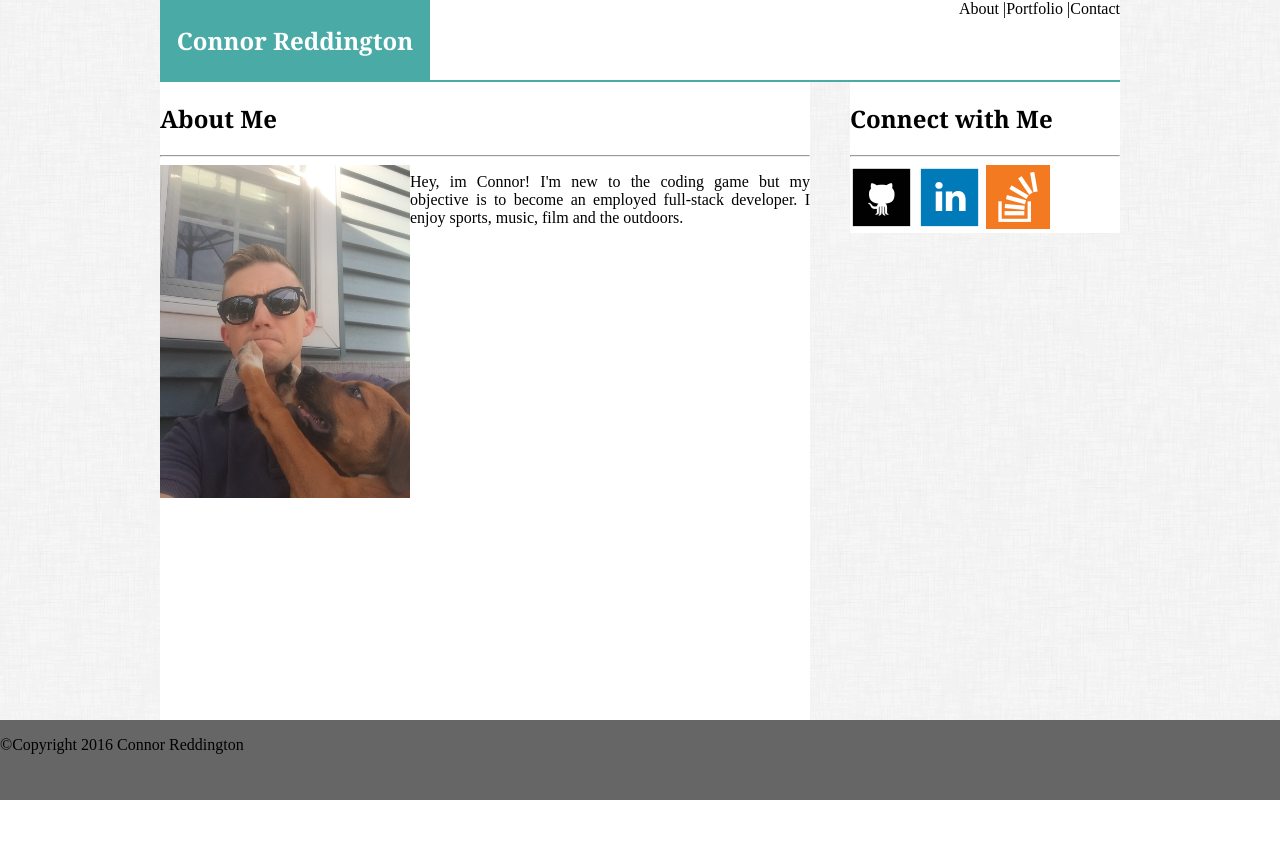
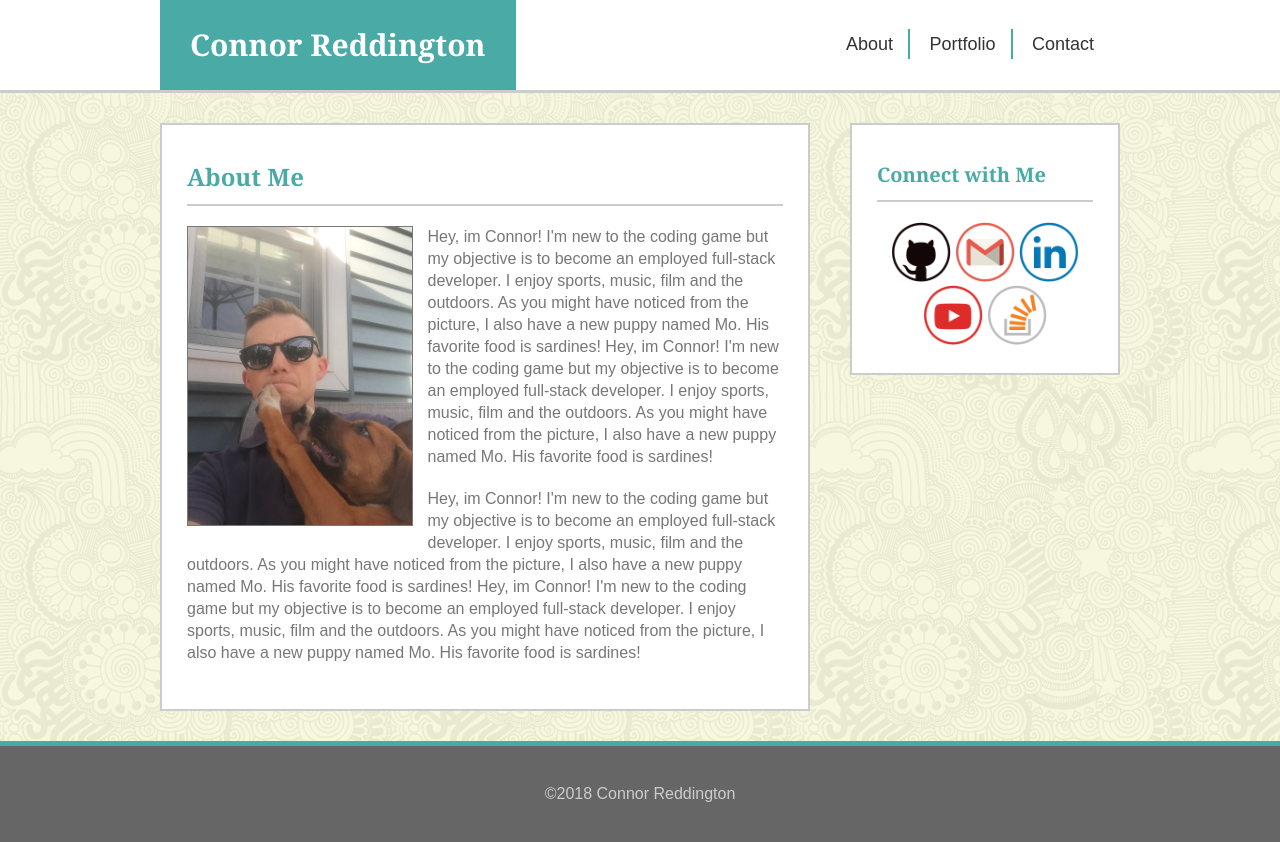
Before and after one commit to cred61489/Basic-Portfolio, a plain HTML site: page index.html in a window 1280 px wide. Before the commit the page ends 800 px from the top, so only its background shows below. Drawn offline with Linux system fonts and the light colour scheme.

Commit message:
html progress

```diff
--- a/assets/css/style.css
+++ b/assets/css/style.css
@@ -1,76 +1,128 @@
-header{
-  background-color:#ffffff;
-  height: 80px;
-  width: 100%;
-  left: 0px;
-  top: 0px;
-  border-bottom: 2px solid #4aaaa5;
-}
-h1{
-  font-family: 'Georgia', Times, Times New Roman, serif;
-}
-h2{
-  font-family: 'Georgia', Times, Times New Roman, serif;
-}
-body{
-  max-width:960px;
-  margin: auto;
-  background-image: "assets/images/dust_scratches.png";
+* {
+  box-sizing: border-box;
 }
 
-#headercontent{
-  max-width:960px;
+body {
+  background: url(../images/skulls.png) repeat;
+  font-family: Arial, Helvetica, sans-serif;
+  overflow: auto;
+  color: #777777;
 }
 
-#name{
-  float: left;
-  height: 80px;
-  width: 270px;
-  text-align: center;
-  vertical-align: middle;
-  background-color:#4aaaa5;
-  color:#ffffff;
+h1, h2, h3, h4, h5, h6 {
+  font-family: Georgia, 'Times New Roman', Times, serif;
+  color: #4aaaa5;
+  font-weight: bold;
 }
 
-#contact{
+header {
+  background: white;
+  border-bottom: 3px solid #ccc;
+  margin-bottom: 30px;
+}
+
+header h1 {
+  background: #4aaaa5;
+  color: white;
+  display: inline-block;
+  padding: 30px;
+  font-size: 30px;
+}
+
+nav {
+  width: 300px;
+  float: right;
+  margin-top: 35px;
+  text-align: center;
+}
+
+nav ul li {
+  display: inline;
+}
+
+nav a {
+  color: #333;
+  font-size: 18px;
+  padding: 5px 15px;
+  border-right: 2px solid #4aaaa5;
+  text-decoration: none;
+}
+
+nav ul li:last-child a {
+  border-right: none;
+  padding-right: none;
+}
+
+p {
+  font-size: 16px;
+  line-height: 22px;
+  margin-bottom: 20px;
+}
+
+footer {
+  background: #666;
+  border-top: 5px solid #4aaaa5;
+  color: #ccc;
+  text-align: center;
+  padding: 40px;
+  margin-top: 30px;
+}
+
+.wrapper {
+  width: 960px;
+  margin: 0 auto;
+}
+
+.inline-img {
+  height: 300px;
+  float: left;
+  margin: 0 15px 15px 0;
+  border: 1px solid #777777;
+}
+
+.clearfix {
+  display: block;
+  clear: both;
+}
+
+#left-column, #right-column {
+  background:white;
+  padding: 25px;
+  border: 2px solid #ccc;
+}
+
+#left-column {
+  width: 650px;
+  float: left;
+}
+
+#left-column h2 {
+  font-size: 24px;
+  padding: 15px 0;
+  margin-bottom: 20px;
+  border-bottom: 2px solid #ccc;
+}
+
+#right-column {
+  width: 270px;
   float: right;
 }
 
-#portfolio{
-  float: right;
+#right-column h3 {
+  font-size: 20px;
+  padding: 15px 0;
+  margin-bottom: 20px;
+  border-bottom: 2px solid #ccc;
 }
 
-#about{
-  float: right;
+#right-column ul {
+  text-align: center;
 }
 
-.main{
-  width:650px;
-  height:650px;
-  float: left;
-  background-color:#ffffff;
-  text-align: justify;
-  text-justify: inter-word;
+#right-column ul li {
+  display: inline-block;
 }
 
-.connect{
-  width:270px;
-  float: right;
-  background-color:#ffffff;
+#right-column ul li img {
+  width: 60px;
 }
-
-footer{
-  position:fixed;
-   left:0px;
-   bottom:0px;
-  background-color:#666666;
-  height:80px;
-  width:100%;
-  display: block;
-}
-
-#connor{
-  height: 250;
-  width: 250px;
-  float: left;
-}
--- a/index.html
+++ b/index.html
@@ -1,61 +1,72 @@
 <!doctype html>
 <html>
     <head>
+      <meta charset="UTF-8">
+      <meta name="viewport" content="width=device-width,
+      initial-scale=1.0">
+      <meta http-equiv="X-UA-Compatible" content="ie=edge">
       <title> My Portfolio</title>
-      <link rel="stylesheet" type="text/css" href="assets/css/style.css">
+      <link rel="stylesheet" href="./assets/css/reset.css">
+      <link rel="stylesheet" type="text/css" href="./assets/css/style.css">
     </head>
 
-    <body background="assets/images/dust_scratches.png" alt="background pattern">
+    <body>
+      <header>
+       <div class="wrapper">
+         <h1>Connor Reddington</h1>
 
-      <header>
-        <section id="headercontent">
-        <div id="name">
-          <h1>
-            <p>Connor Reddington</p>
-          </h1>
-        </div>
-        <div id="contact">Contact</div>
-        <div id="portfolio">Portfolio
-          |
-        </div>
-        <div id="about">About
-          |
-        </div>
-        </section>
+         <nav>
+           <ul>
+             <li><a href="index.html">About</a></li>
+             <li><a href="portfolio.html">Portfolio</a></li>
+             <li><a href="contact.html">Contact</a></li>
+           </ul>
+         </nav>
+       </div>
       </header>
 
+      <div class="wrapper">
+        <section id="left-column">
+          <h2>About Me</h2>
 
-      <section class="main">
-        <div>
-          <h1>
-            About Me
-          </h1>
-          <hr id="hr1">
-          <img id="connor" src="assets/images/IMG_3198.JPG" alt="connor with puppy">
-          <p>
-            Hey, im Connor! I'm new to the coding game but my objective
-            is to become an employed full-stack developer. I enjoy sports, music, film
-            and the outdoors.
-          </p>
-        </div>
-      </section>
+          <img src="assets/images/IMG_3198.JPG" alt="picture of connor with puppy"
+          class="inline-img"/>
 
-      <section class="connect">
-        <div>
-          <h2>
-            Connect with Me
-          </h2>
-          <hr id="hr2">
-          <img src="assets/images/if_github_square_black_107109.png" alt="github">
-          <img src="assets/images/if_linkedin_square_color_107091.png" alt="linkedin">
-          <img src="assets/images/if_overflow_334695.png" alt="stackoverflow">
+              <p>Hey, im Connor! I'm new to the coding game but my objective
+              is to become an employed full-stack developer. I enjoy sports, music, film
+              and the outdoors. As you might have noticed from the picture,
+              I also have a new puppy named Mo. His favorite food is sardines!
+              Hey, im Connor! I'm new to the coding game but my objective
+              is to become an employed full-stack developer. I enjoy sports, music, film
+              and the outdoors. As you might have noticed from the picture,
+              I also have a new puppy named Mo. His favorite food is sardines!</p>
 
-        </div>
-      </section>
+              <p>Hey, im Connor! I'm new to the coding game but my objective
+              is to become an employed full-stack developer. I enjoy sports, music, film
+              and the outdoors. As you might have noticed from the picture,
+              I also have a new puppy named Mo. His favorite food is sardines!
+              Hey, im Connor! I'm new to the coding game but my objective
+              is to become an employed full-stack developer. I enjoy sports, music, film
+              and the outdoors. As you might have noticed from the picture,
+              I also have a new puppy named Mo. His favorite food is sardines!</p>
+        </section>
+        <aside id="right-column">
+          <h3>Connect with Me</h3>
+          <ul>
+             <li><a href="#" target="_blank"><img src="./assets/images/if_github_1220319.png" alt="github"/></a></li>
+             <li><a href="#" target="_blank"><img src="./assets/images/if_gmail_1220340.png" alt="gmail"/></a></li>
+             <li><a href="#" target="_blank"><img src="./assets/images/if_linkedin_1220314.png" alt="linkedin"/></a></li>
+             <li><a href="#" target="_blank"><img src="./assets/images/if_youtube_1220316.png" alt="youtube"/></a></li>
+             <li><a href="#" target="_blank"><img src="./assets/images/if_stackoverflow_1220302 (2).png" alt="stack overflow"/></a></li>
+          </ul>
+        </aside>
+      </div>
+
+      <div class="clearfix"></div>
 
       <footer>
-      <p>&copy;Copyright 2016 Connor Reddington</p>
+          &copy;2018 Connor Reddington
       </footer>
-   </body>
+    </body>
 
 </html>
```
Also changed, not shown: assets/images/congruent_pentagon.png (added), assets/images/if_github_1220319.png (added), assets/images/if_github_square_black_107109.png (deleted), assets/images/if_gmail_1220340.png (added), assets/images/if_linkedin_1220314.png (added), assets/images/if_linkedin_square_color_107091.png (deleted), assets/images/if_overflow_334695.png (deleted), assets/images/if_stackoverflow_1220302 (2).png (added), assets/images/if_youtube_1220316.png (added), assets/images/skulls.png (added).
